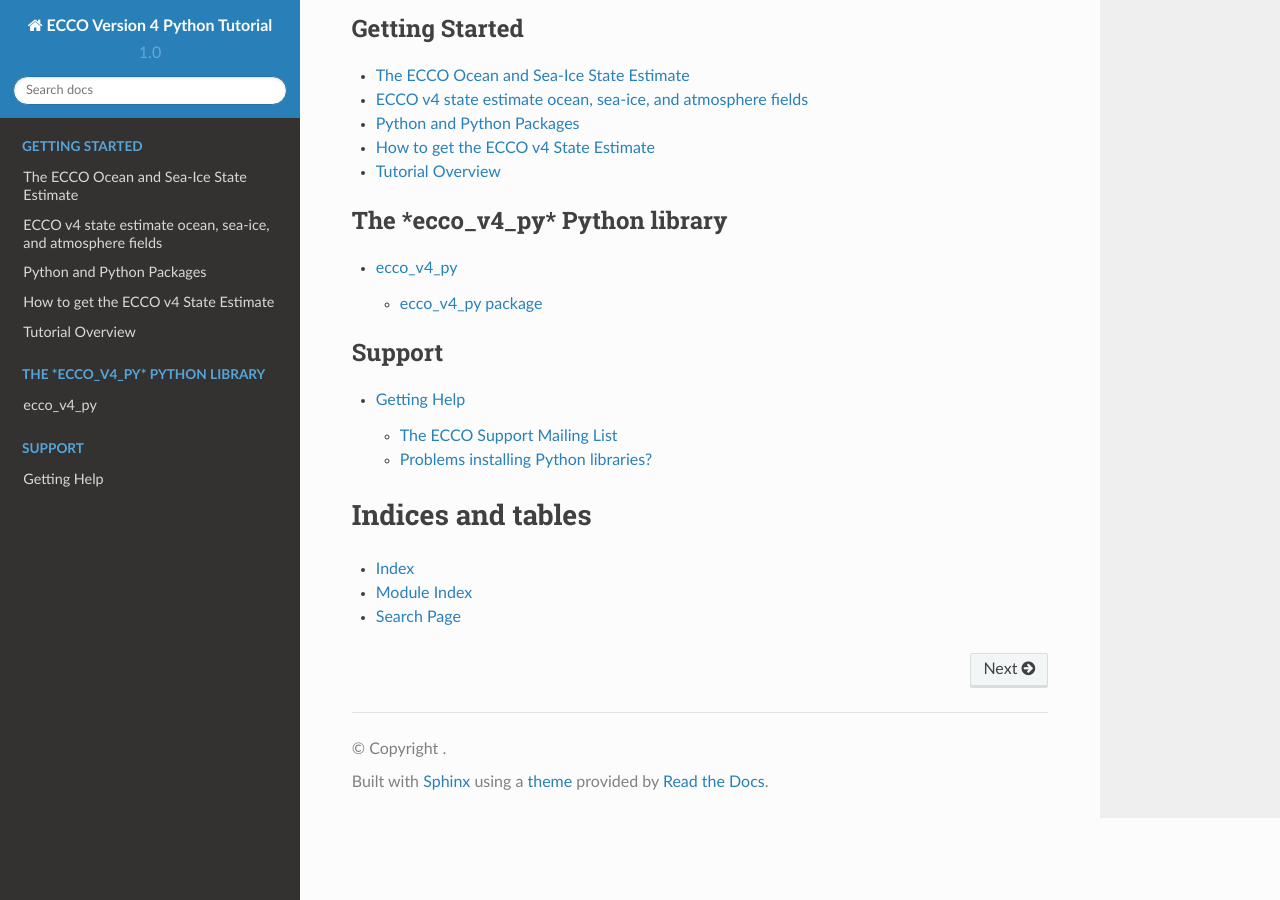
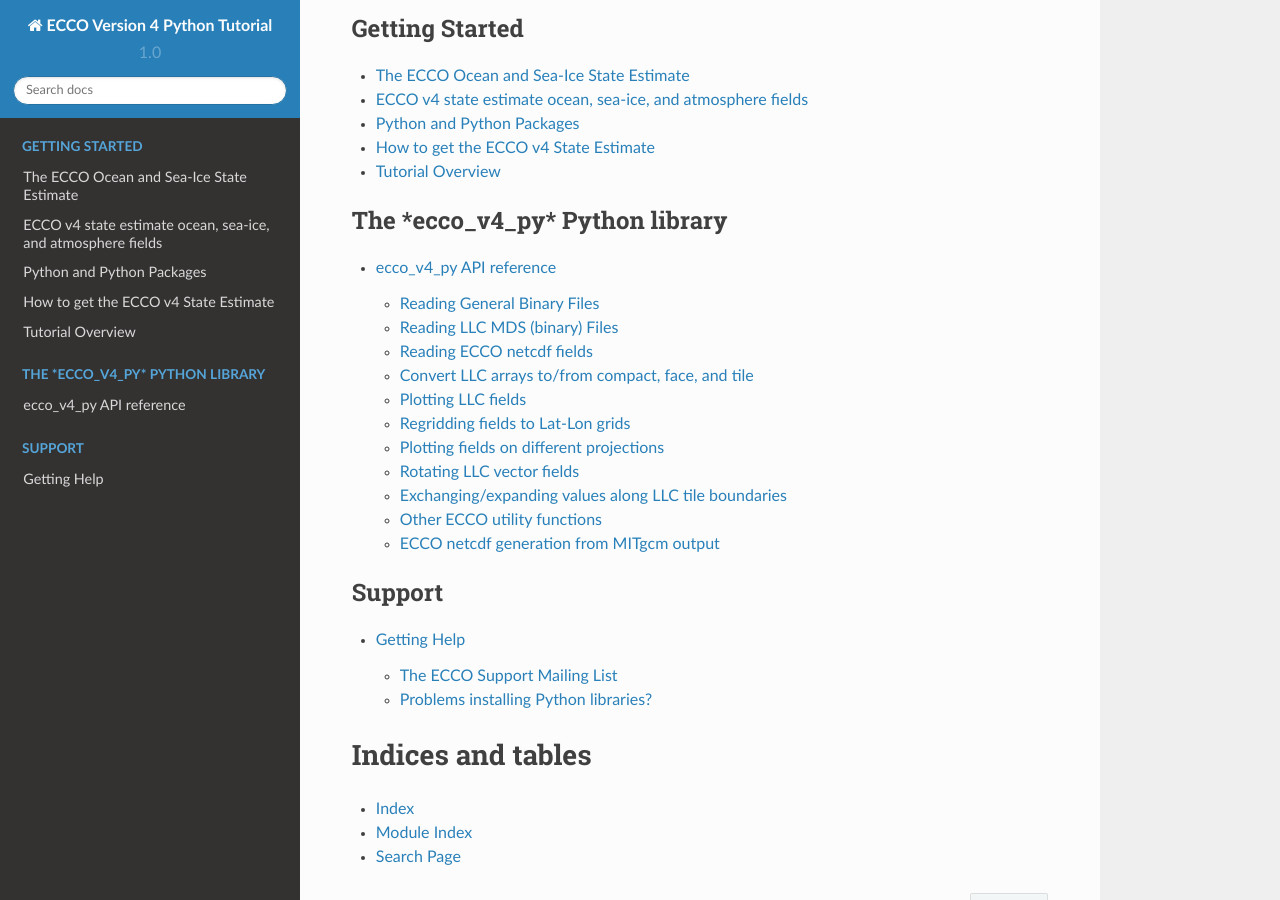
Before and after one commit to ECCO-GROUP/ECCO-v4-Python-Tutorial, a Sphinx documentation site: the page built from doc/index.rst, in a window 1280 px wide and 900 px high, scrolled down 584 px. Built offline with Sphinx 7.4.7 and the Read the Docs theme 2.0.0, drawn with Linux system fonts in a browser that asks for light colours; formulas are drawn with MathJax 3; pages that are not in the unit, such as notebooks, are missing from menus.

Commit message:
tutorial page

```diff
--- /dev/null
+++ b/doc/api.rst
@@ -0,0 +1,72 @@
+.. currentmodule:: ecco_v4_py
+
+########################
+ecco_v4_py API reference
+########################
+
+
+Reading General Binary Files
+============================
+
+.. automodule:: ecco_v4_py.read_bin_gen
+   :members:
+
+Reading LLC MDS (binary) Files
+=============================
+
+.. automodule:: ecco_v4_py.read_bin_llc
+   :members:
+
+Reading ECCO netcdf fields
+==========================
+
+.. automodule:: ecco_v4_py.tile_io
+   :members:
+
+Convert LLC arrays to/from compact, face, and tile
+==================================================
+
+.. automodule:: ecco_v4_py.llc_array_conversion
+   :members:
+
+Plotting LLC fields
+===================
+
+.. automodule:: ecco_v4_py.tile_plot
+   :members:
+
+Regridding fields to Lat-Lon grids
+==================================
+
+.. automodule:: ecco_v4_py.resample_to_latlon
+   :members:
+
+Plotting fields on different projections
+========================================
+
+.. automodule:: ecco_v4_py.tile_plot_proj
+   :members:
+
+Rotating LLC vector fields
+==========================
+
+.. automodule:: ecco_v4_py.tile_rotation
+   :members:
+
+Exchanging/expanding values along LLC tile boundaries
+=====================================================
+
+.. automodule:: ecco_v4_py.tile_exchange
+   :members:
+
+Other ECCO utility functions
+============================
+
+.. automodule:: ecco_v4_py.ecco_utils
+   :members:
+
+ECCO netcdf generation from MITgcm output
+=========================================
+
+.. automodule:: ecco_v4_py.netcdf_product_generation
+   :members:
--- a/doc/conf.py
+++ b/doc/conf.py
@@ -21,6 +21,8 @@ import sys
 sys.path.insert(0, os.path.abspath('.'))
 sys.path.insert(0, os.path.abspath('../'))
 sys.path.insert(0, os.path.abspath('../..'))
+sys.path.insert(0, os.path.abspath('../../ECCOv4-py/'))
+
 #import cloud_sptheme as csp
 import sphinx_rtd_theme
 
--- a/doc/fields.rst
+++ b/doc/fields.rst
@@ -5,6 +5,7 @@ ECCO v4 state estimate ocean, sea-ice, and atmosphere fields
 The complete state estimate consists of a set of ocean, sea-ice, air-sea flux, and atmosphere state variables that are the output from a free-running ocean and sea-ice general circulation model.
 
 .. _in-layout:
+
 *******************
 Geographical layout
 *******************
--- a/doc/index.rst
+++ b/doc/index.rst
@@ -61,10 +61,10 @@ The `ecco_v4_py`_ package used in this tutorial was inspired by both the `xmitgc
    ECCO_v4_Example_calculations_with_scalar_quantities
 
 .. toctree::
-    :maxdepth: 2
-    :caption: Tutorial: "Advanced" Calculations
+   :maxdepth: 2
+   :caption: Tutorial: "Advanced" Calculations
 
-    calc_rapid_amoc_mht
+   calc_rapid_amoc_mht
 
 
 .. toctree::
@@ -75,11 +75,10 @@ The `ecco_v4_py`_ package used in this tutorial was inspired by both the `xmitgc
    ecco_budgets
 
 .. toctree::
-   :maxdepth: 2
+   :maxdepth: 4
    :caption: The *ecco_v4_py* Python library
 
-   source/modules
-
+   api
 
 .. toctree::
    :maxdepth: 2
--- a/doc/source/modules.rst
+++ /dev/null
@@ -1,7 +0,0 @@
-ecco_v4_py
-==========
-
-.. toctree::
-   :maxdepth: 4
-
-   ecco_v4_py
```
Also changed, not shown: doc/source/ecco_v4_py.rst (deleted, +0 -70 lines), requirements.txt (renamed from doc/requirements.txt).
